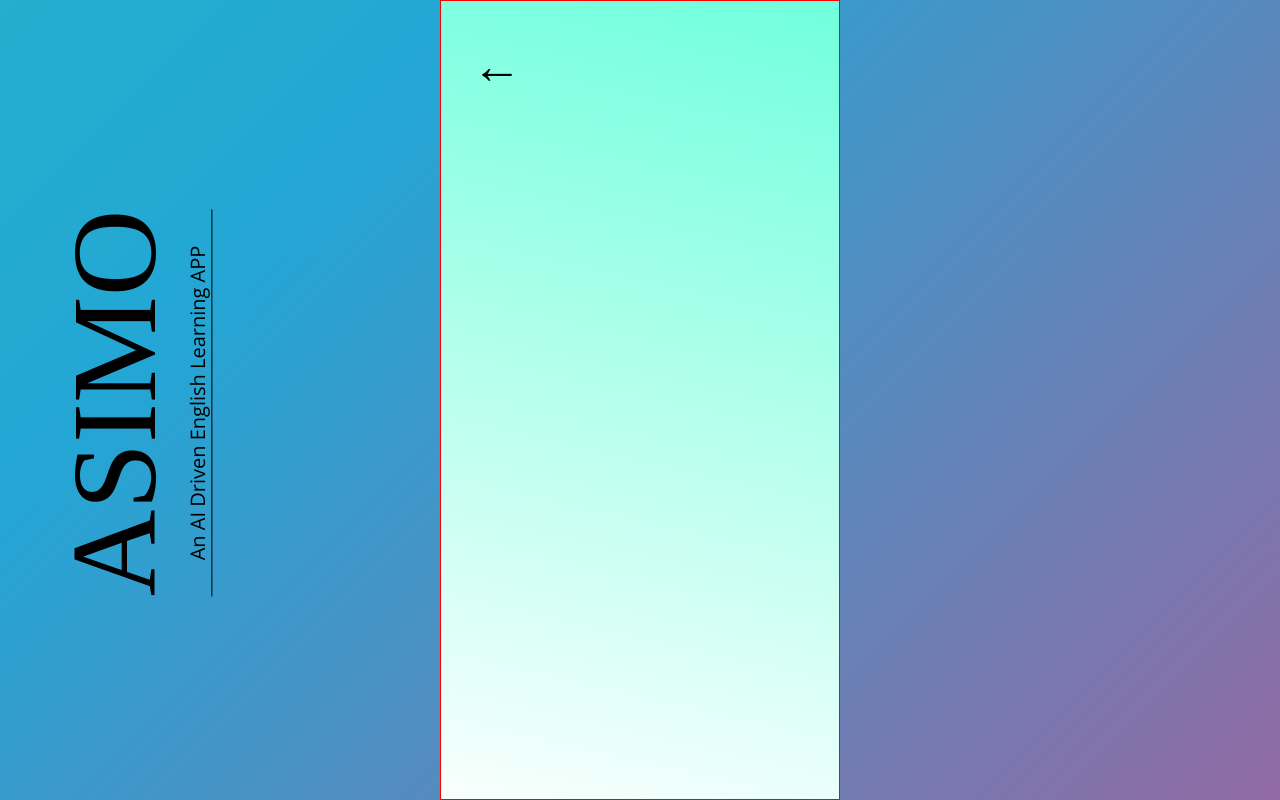
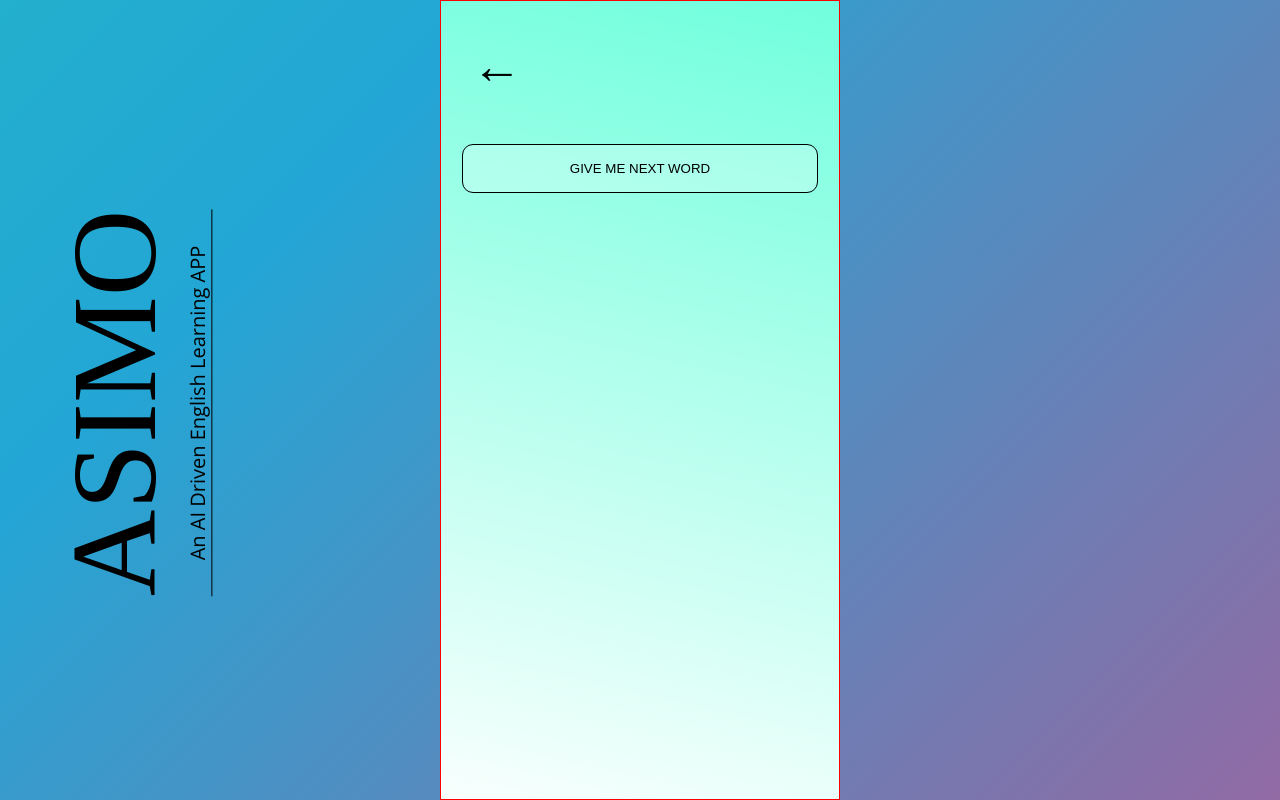
Before and after one commit to Aravindkumar-Rajendran/Asimov, a React (Create React App) app in the folder frontend/: page /dialogues in a window 1280 px wide. Built offline with nearby package versions, Linux system fonts and the light colour scheme; the HTML template or start-up script is replaced by a standard one; a web font is replaced by a local one.

Commit message:
random vocabulary page done

```diff
--- a/frontend/src/components/chatView/chatView.scss
+++ b/frontend/src/components/chatView/chatView.scss
@@ -79,3 +79,6 @@
     height: 100%;
 
 }
+.random_word_btn{
+    outline: 1px solid black;
+}
--- a/frontend/src/components/chatView/index.js
+++ b/frontend/src/components/chatView/index.js
@@ -116,24 +116,26 @@ const ChatView = () => {
     },[]);
     const triggerRandomVocabularyInit = async() => {
         try{
+
              setChat_data([...chat_data,{text:'',flash:'loading',type:1,original:''}]);
              console.log('calling the api')
              let rand_data = await API.getRandomWord();
-             let c_d = [
-                {
-                    text:rand_data.data.word,
+             let cd = chat_data;
+             cd.pop();
+            cd.push({
+                text:'<span class="usinput">WORD </span><BR/>'+rand_data.data.word,
                 status:'correct',
                 flash:'',
                 type:1
-                },
-                {
-                    text:rand_data.data.meaning,
+            });
+            cd.push({
+                text:`<span class="usinput">MEANING OF </i>${rand_data.data.word}</i> </span><BR/>`+ rand_data.data.meaning,
                 status:'correct',
                 flash:'',
                 type:1
-                }
-             ]
-             setChat_data(c_d)
+            })
+             setChat_data(cd);
+             setRefresh(!refresh)
         }catch(err){
             console.log('failed in trigger random vocabulary ', err)
         }
@@ -146,6 +148,7 @@ const ChatView = () => {
                     return <Box key={index + refresh} data={x} id={"random_chat_" + index} />
                 })}
                 <div ref={bottomRef} />
+                <button className="random_word_btn" onClick={triggerRandomVocabularyInit}>GIVE ME NEXT WORD</button>
             </div>
             <div className="controls">
                 <div style={{ display: 'flex', flexDirection: 'column' }}>
```
Lines whose indentation alone changed are shown as unchanged.
